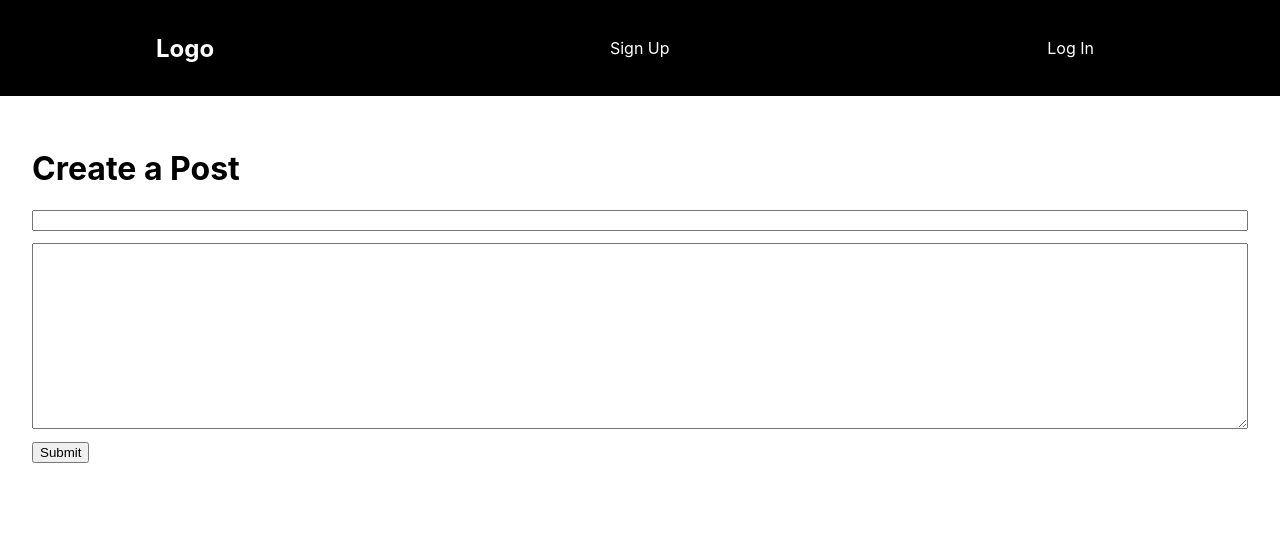
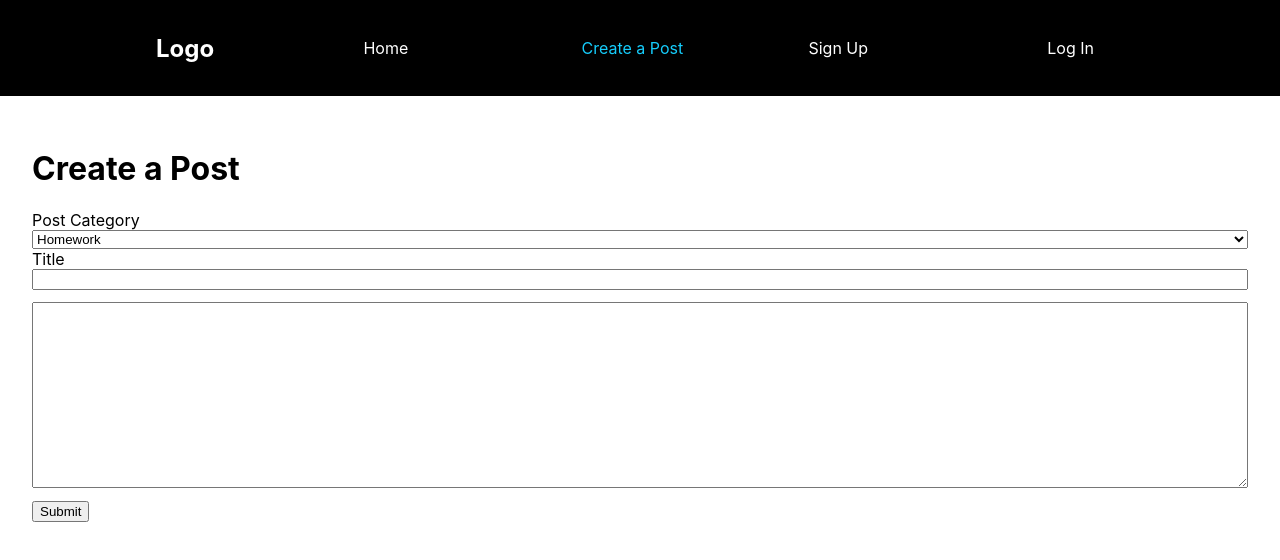
Before and after one commit to OWamsley/BACS495FinalProject, a React (Create React App) app in the folder webforum/: page /createPost in a window 1280 px wide. Shown: the top 560 px of the page. Built offline with nearby package versions, Linux system fonts and the light colour scheme.

Commit message:
Added post categories

```diff
--- a/webforum/src/Dashboard.js
+++ b/webforum/src/Dashboard.js
@@ -2,23 +2,33 @@ import React, { Component } from 'react';
 import Navbar from './components/Navbar/index';
 import Posting from './components/Posting/index';
 import Comment from './components/Comment/index';
+import { Dropdown as Dropdown } from './components/CreatePost/CreatePostElements';
 
 
 
 export default class Dashboard extends Component {
   constructor(props) {
     super(props);
-    this.state = { apiResponse: "" };
+    this.state = {
+      apiResponse: "",
+      category: "Homework",
+    };
+    this.handleChange = this.handleChange.bind(this);
+
   }
 
   render() {
     let postingList = new Array();
     for (var i = 0; i < this.state.apiResponse.length; i++) {
       var obj = this.state.apiResponse[i];
-      postingList.push(obj);
+      if (obj.category == this.state.category) {
+        postingList.push(obj);
+      }
     }
 
+
     const listed = postingList.map(posting => (
+
       <Posting comments={posting.comments} title={posting.title} body={posting.body} id={posting.id} />
     ));
 
@@ -26,9 +36,18 @@ export default class Dashboard extends Component {
       <>
         <Navbar />
         <div>
-          <h1>Posts From the express server</h1>
+          <label>Select Category </label>
+          <Dropdown name="category" id="category" onChange={this.handleChange}>
+            <option value="Homework">Homework</option>
+            <option value="Dorms">Dorms</option>
+            <option value="Campus Questions">Campus Questions</option>
+            <option value="Other">Other</option>
+          </Dropdown>
+        </div>
+        <div>
+          <h1>{this.state.category} Questions</h1>
 
-            {listed}
+          {listed}
 
         </div>
       </>
@@ -39,12 +58,20 @@ export default class Dashboard extends Component {
     this.callAPI();
   }
 
+  handleChange = (event) => {
+    event.preventDefault();
+    this.setState({
+      [event.target.name]: event.target.value,
+    });
+
+  }
+
   callAPI() {
     console.log("CAll api function");
     fetch(process.env.REACT_APP_API_URL_POSTS, {
       method: 'GET',
     })
-      .then(res=> res.json())
+      .then(res => res.json())
       .then(res => this.setState({ apiResponse: res }))
       .catch(err => err);
   }
--- a/webforum/src/components/CreatePost/CreatePostElements.js
+++ b/webforum/src/components/CreatePost/CreatePostElements.js
@@ -20,3 +20,6 @@ export const Form = styled.form`
     display: flex;
     flex-direction: column;
 `
+export const Dropdown = styled.select`
+
+`
--- a/webforum/src/components/CreatePost/index.js
+++ b/webforum/src/components/CreatePost/index.js
@@ -1,11 +1,13 @@
-import React, { Component } from 'react'
-import { Container, Input, Body, Form } from './CreatePostElements';
+import React, { Component } from 'react';
+
+import { Container, Input, Body, Form, Dropdown } from './CreatePostElements';
 
 
 export default class CreatePostElements extends Component {
     constructor(props) {
         super(props);
         this.state = {
+            category: 'Homework',
             title: '',
             body: '',
         };
@@ -21,7 +23,7 @@ export default class CreatePostElements extends Component {
           headers: {
             'Content-Type': 'application/json',
           },
-          body: JSON.stringify({title: this.state.title, body: this.state.body}),
+          body: JSON.stringify({title: this.state.title, body: this.state.body, category: this.state.category}),
         })
           .then(function(res){console.log(res)})
           .catch(function(res){console.log(res)});
@@ -32,6 +34,7 @@ export default class CreatePostElements extends Component {
         this.setState({
             [event.target.name]: event.target.value,
         });
+
     }
 
     handleSubmit = (event) => {
@@ -44,6 +47,14 @@ export default class CreatePostElements extends Component {
             <Container>
                 <h1>Create a Post</h1>
                     <Form onSubmit={this.handleSubmit}>
+                        <label>Post Category</label>
+                        <Dropdown name="category" id="category" onChange={this.handleChange}>
+                            <option value="Homework">Homework</option>
+                            <option value="Dorms">Dorms</option>
+                            <option value="Campus Questions">Campus Questions</option>
+                            <option value="Other">Other</option>
+                        </Dropdown>
+                        <label>Title</label>
                         <Input id="title" type="text" name="title" onChange={this.handleChange} />
                         <Body id="body" type="text" name="body" rows="12" onChange={this.handleChange} />
                         <div>
--- a/webforum/src/components/Navbar/index.js
+++ b/webforum/src/components/Navbar/index.js
@@ -9,12 +9,20 @@ const Navbar = () => {
             <h1>Logo</h1>
           </NavLink>
           <Bars/>
+          <NavBtn>
+              <NavBtnLink to="/">Home</NavBtnLink>
+          </NavBtn>
           <NavMenu>
 
-              <NavLink to="/signup" >
-                  Sign Up
+
+              <NavLink to="/createpost">
+                  Create a Post
               </NavLink>
+
           </NavMenu>
+          <NavBtn>
+              <NavBtnLink to="/signup">Sign Up</NavBtnLink>
+          </NavBtn>
           <NavBtn>
               <NavBtnLink to="/login">Log In</NavBtnLink>
           </NavBtn>
```
Also changed, not shown: 1 other file (tests, documents, lock files or other folders).
